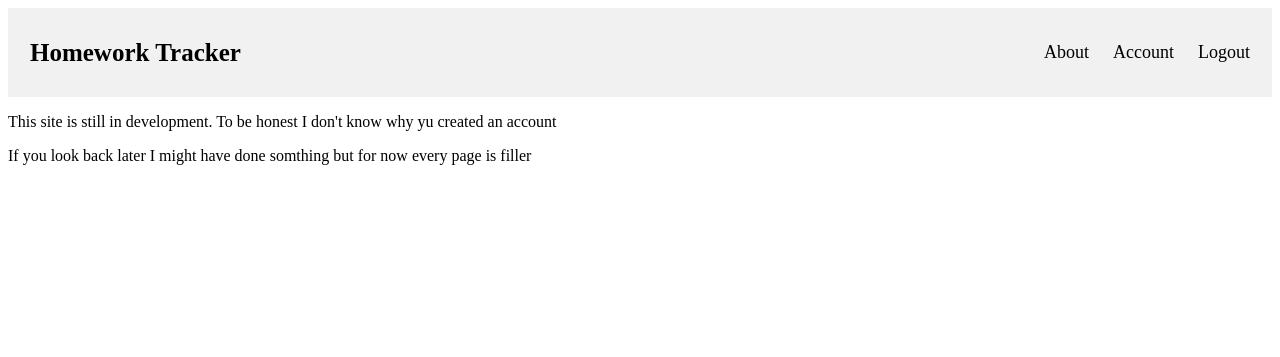
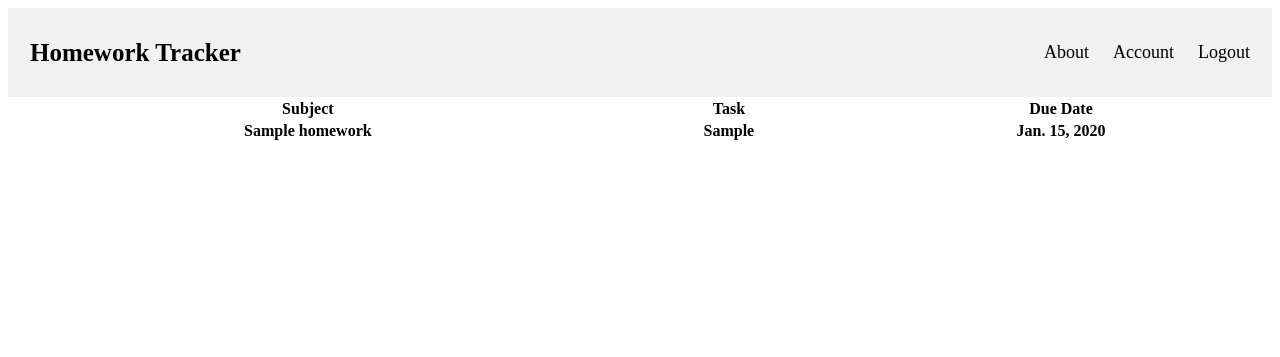
Before and after one commit to Elephant34/HomeworkTracker, a Django app: page / in a window 1280 px wide. Shown: the top 357 px of the page. Run offline with Django 3.2, Linux system fonts and the light colour scheme; a user stored in the database is signed in; tables that the repository leaves empty hold one stand-in row (values such as "Sample post"); lists and menus that the app fills with data are empty.

Commit message:
Added homepage functionality to list hws

```diff
--- a/tracker/models.py
+++ b/tracker/models.py
@@ -10,4 +10,4 @@ class Homework(models.Model):
     due_date = models.DateField(default=timezone.now)
 
     def __str__(self):
-        return self.subject + str(self.due_date)
+        return self.subject + " " + str(self.due_date)
--- a/tracker/templates/tracker/home.html
+++ b/tracker/templates/tracker/home.html
@@ -3,6 +3,19 @@
 {% block title %}Home{% endblock %}
 
 {% block content %}
-<p>This site is still in development. To be honest I don't know why yu created an account</p>
-<p>If you look back later I might have done somthing but for now every page is filler</p>
+<table width=100%>
+    <tr>
+        <th>Subject</th>
+        <th>Task</th>
+        <th>Due Date</th>
+    </tr>
+    <tr>
+        {% for task in homework %}
+            <th>{{task.subject}}</th>
+            <th>{{task.task}}</th>
+            <th>{{task.due_date}}</th>
+        {% endfor %}
+    </tr>
+</table>
+
 {% endblock %}
--- a/tracker/views.py
+++ b/tracker/views.py
@@ -1,13 +1,16 @@
 from django.shortcuts import render
 from django.contrib.auth.decorators import login_required
+from .models import Homework
 
 # Create your views here.
 @login_required(login_url='/accounts/login/')
 def home(request):
-    return render(request, 'tracker/home.html', {})
+    homework = Homework.objects.filter(user=request.user.id)
+    return render(request, 'tracker/home.html', {"homework": homework})
 
 def about(request):
     return render(request, 'tracker/about.html', {})
 
+@login_required(login_url='/accounts/login/')
 def account(request):
     return render(request, "tracker/account.html", {})
```
